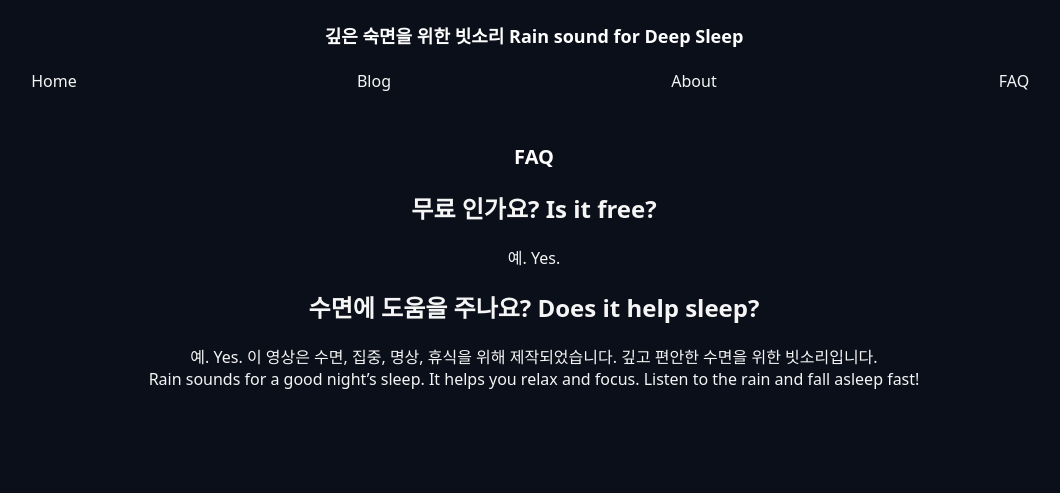
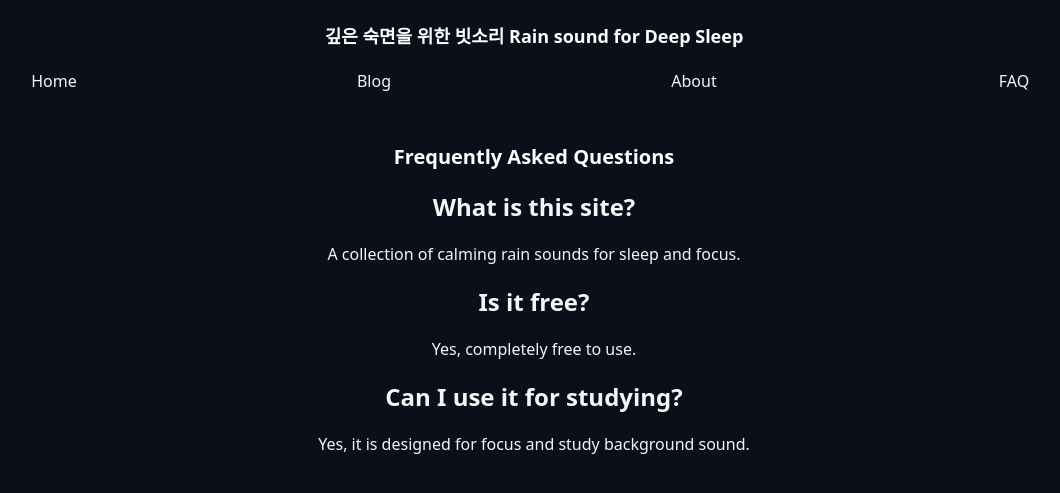
Before and after one commit to choijangwook/rain-deep-sleep, a Jekyll site: the page built from faq.md, in a window 1280 px wide. Shown: the top 493 px of the page, without its empty margins (106-1166 px from the left). Built offline with Jekyll 4.4.1, drawn with Linux system fonts in a browser that asks for light colours; our own code applies the rules of GitHub Pages for plain Markdown files.

Commit message:
Update faq.md

```diff
--- a/faq.md
+++ b/faq.md
@@ -1,15 +1,14 @@
 ---
-layout: default
 title: FAQ
-permalink: /faq.html
 ---
 
-# FAQ
+# Frequently Asked Questions
 
-## 무료 인가요? Is it free?
-예. Yes.
+## What is this site?
+A collection of calming rain sounds for sleep and focus.
 
-## 수면에 도움을 주나요? Does it help sleep?
-예. Yes.
-이 영상은 수면, 집중, 명상, 휴식을 위해 제작되었습니다. 깊고 편안한 수면을 위한 빗소리입니다.<br>
-Rain sounds for a good night's sleep. It helps you relax and focus. Listen to the rain and fall asleep fast!
+## Is it free?
+Yes, completely free to use.
+
+## Can I use it for studying?
+Yes, it is designed for focus and study background sound.
```
